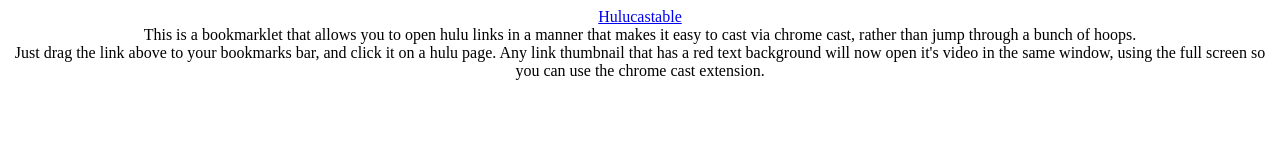
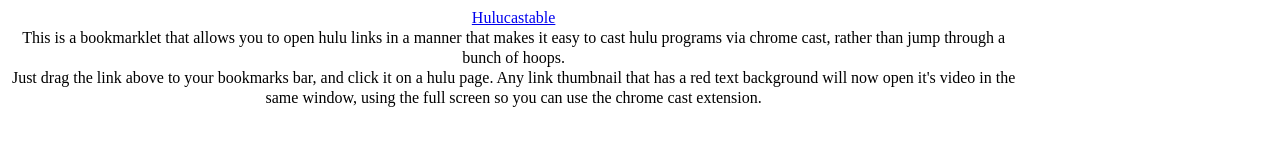
Before and after one commit to thethp/hulucastable, a website: page index.html in a window 1280 px wide. Drawn offline with Linux system fonts and the light colour scheme.

Commit message:
Okay some more styles I guess

```diff
--- a/index.html
+++ b/index.html
@@ -1,6 +1,10 @@
 <style>
 body {
   text-align: center;
+}
+div {
+line-height: 20px;
+width: 80%;
 }
 </style>
 
@@ -9,7 +13,7 @@
 </div>
 
 <div>
-  This is a bookmarklet that allows you to open hulu links in a manner that makes it easy to cast via chrome cast, rather than jump through a bunch of hoops.
+  This is a bookmarklet that allows you to open hulu links in a manner that makes it easy to cast hulu programs via chrome cast, rather than jump through a bunch of hoops.
 </div>
 
 <div>
```
